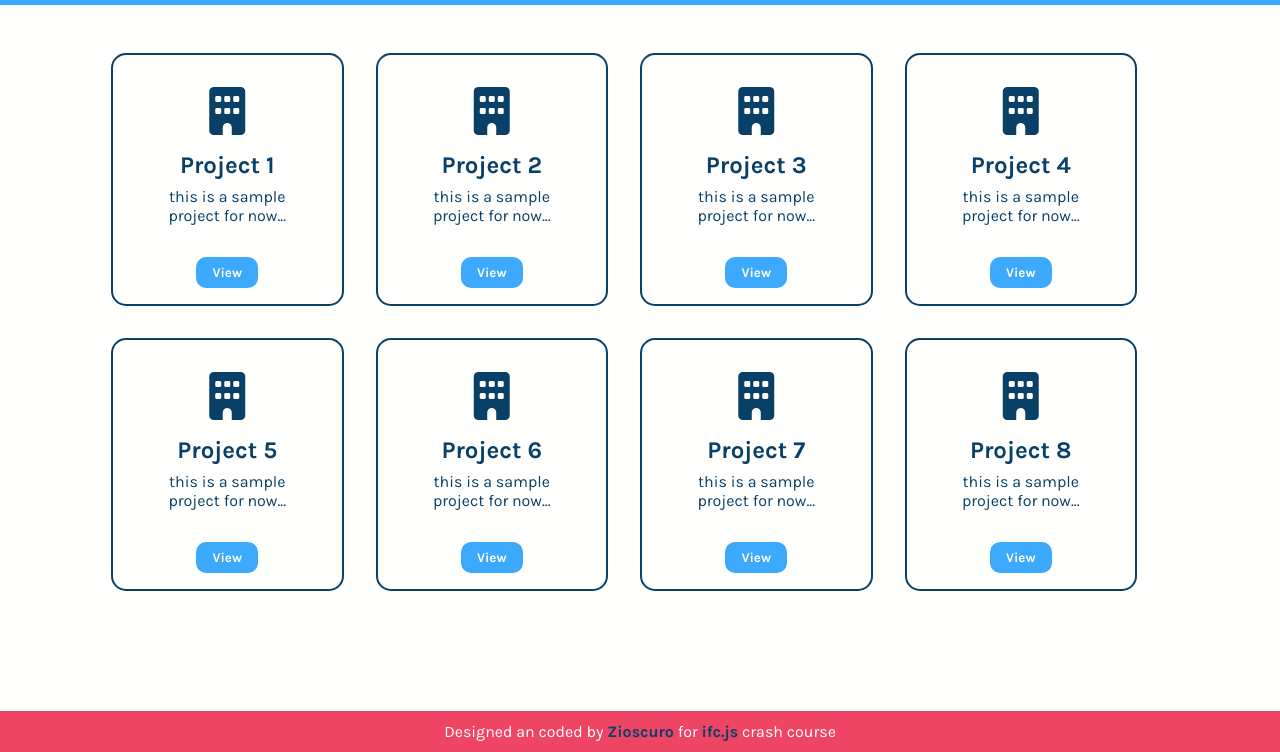
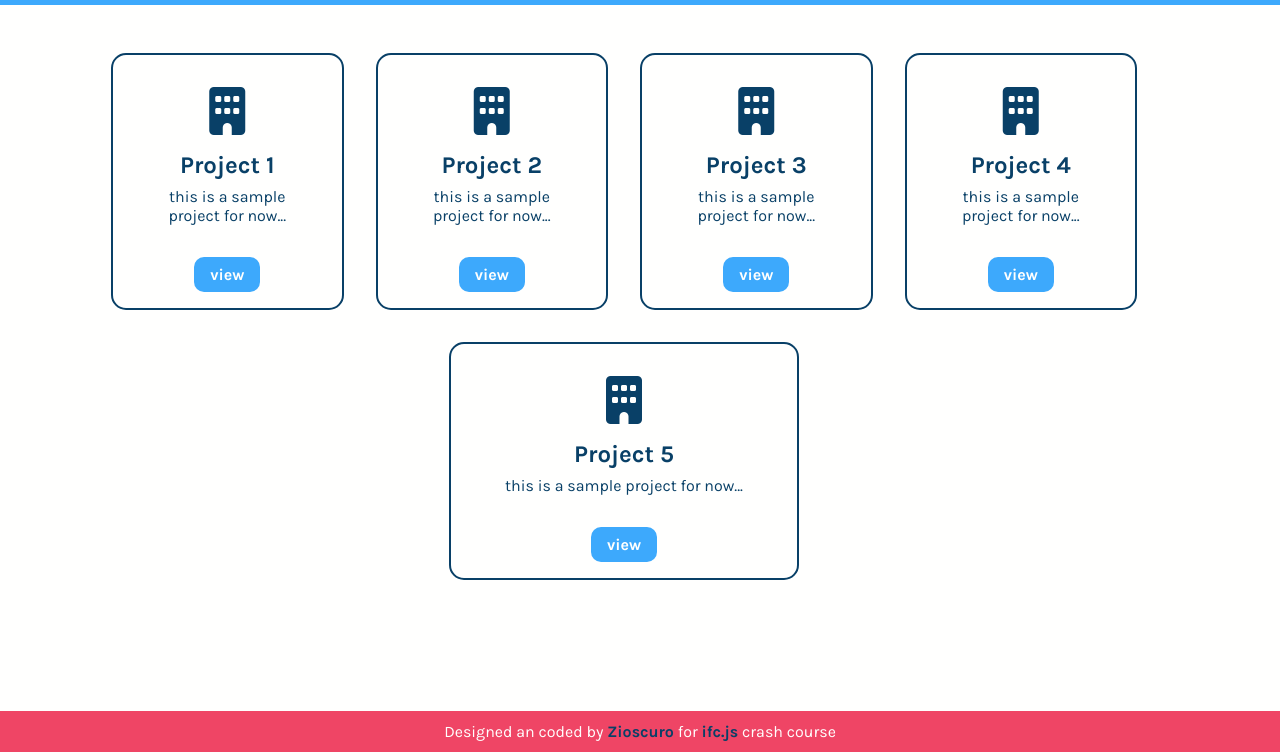
Before and after one commit to zioscuro/ifcjs-exercises, a plain HTML site: page index.html in a window 1280 px wide. Shown: the part 48-800 px from the top of the page. Drawn offline with nearby package versions, Linux system fonts and the light colour scheme.

Commit message:
Generate project gallery cards with javascript

```diff
--- a/app.js
+++ b/app.js
@@ -0,0 +1,38 @@
+const projects = [
+  'https://ifcjs.github.io/ifcjs-crash-course/sample-apps/01/',
+  'https://ifcjs.github.io/ifcjs-crash-course/sample-apps/02/',
+  'https://ifcjs.github.io/ifcjs-crash-course/sample-apps/03/',
+  'https://ifcjs.github.io/ifcjs-crash-course/sample-apps/04/',
+  'https://ifcjs.github.io/ifcjs-crash-course/sample-apps/05/',
+];
+
+const cardContainer = document.querySelector('.card-container');
+
+for (let project of projects) {
+  const card = document.createElement('article');
+  card.classList.add('card');
+
+  const icon = document.createElement('i');
+  icon.classList.add('fa-solid');
+  icon.classList.add('fa-building');
+
+  const projectTitle = document.createElement('h2');
+  projectTitle.classList.add('card-title');
+  projectTitle.textContent = `Project ${projects.indexOf(project) + 1}`;
+
+  const projectDescription = document.createElement('p');
+  projectDescription.classList.add('project-description');
+  projectDescription.textContent = 'this is a sample project for now...';
+
+  const viewButton = document.createElement('a');
+  viewButton.classList.add('card-link');
+  viewButton.href = './project.html';
+  viewButton.textContent = 'view';
+
+  card.appendChild(icon);
+  card.appendChild(projectTitle);
+  card.appendChild(projectDescription);
+  card.appendChild(viewButton);
+
+  cardContainer.appendChild(card);
+}
--- a/index.html
+++ b/index.html
@@ -26,70 +26,7 @@
     <main class="container">
       <header class="home-header"><h1>Zioscuro Project Gallery</h1></header>
       <section class="card-container animate__animated animate__zoomIn">
-        <article class="card">
-          <i class="fa-solid fa-building"></i>
-          <h2 class="card-title">Project 1</h2>
-          <p class="project-description">this is a sample project for now...</p>
-          <button class="card-link">
-            <a href="./project.html">View</a>
-          </button>
-        </article>
-        <article class="card">
-          <i class="fa-solid fa-building"></i>
-          <h2 class="card-title">Project 2</h2>
-          <p class="project-description">this is a sample project for now...</p>
-          <button class="card-link">
-            <a href="./project.html">View</a>
-          </button>
-        </article>
-        <article class="card">
-          <i class="fa-solid fa-building"></i>
-          <h2 class="card-title">Project 3</h2>
-          <p class="project-description">this is a sample project for now...</p>
-          <button class="card-link">
-            <a href="./project.html">View</a>
-          </button>
-        </article>
-        <article class="card">
-          <i class="fa-solid fa-building"></i>
-          <h2 class="card-title">Project 4</h2>
-          <p class="project-description">this is a sample project for now...</p>
-          <button class="card-link">
-            <a href="./project.html">View</a>
-          </button>
-        </article>
-        <article class="card">
-          <i class="fa-solid fa-building"></i>
-          <h2 class="card-title">Project 5</h2>
-          <p class="project-description">this is a sample project for now...</p>
-          <button class="card-link">
-            <a href="./project.html">View</a>
-          </button>
-        </article>
-        <article class="card">
-          <i class="fa-solid fa-building"></i>
-          <h2 class="card-title">Project 6</h2>
-          <p class="project-description">this is a sample project for now...</p>
-          <button class="card-link">
-            <a href="./project.html">View</a>
-          </button>
-        </article>
-        <article class="card">
-          <i class="fa-solid fa-building"></i>
-          <h2 class="card-title">Project 7</h2>
-          <p class="project-description">this is a sample project for now...</p>
-          <button class="card-link">
-            <a href="./project.html">View</a>
-          </button>
-        </article>
-        <article class="card">
-          <i class="fa-solid fa-building"></i>
-          <h2 class="card-title">Project 8</h2>
-          <p class="project-description">this is a sample project for now...</p>
-          <button class="card-link">
-            <a href="./project.html">View</a>
-          </button>
-        </article>
+
       </section>
       <footer>
         Designed an coded by
--- a/style.css
+++ b/style.css
@@ -65,6 +65,7 @@ footer a {
 }
 
 .card {
+  max-width: 350px;
   flex: 1 0 200px;
   margin-right: 2rem;
   margin-bottom: 2rem;
@@ -93,7 +94,7 @@ footer a {
   text-align: center;
 }
 
-.card button {
+.card a {
   padding: 0.5rem 1rem;
   border: none;
   border-radius: 10px;
@@ -102,12 +103,12 @@ footer a {
   cursor: pointer;
 }
 
-.card button a {
+.card a {
   text-decoration: none;
   color: var(--color-base);
 }
 
-.card button:hover {
+.card a:hover {
   background-color: var(--color-stroke);
 }
 
```
Also changed, not shown: project.html (+1 -1 lines).
